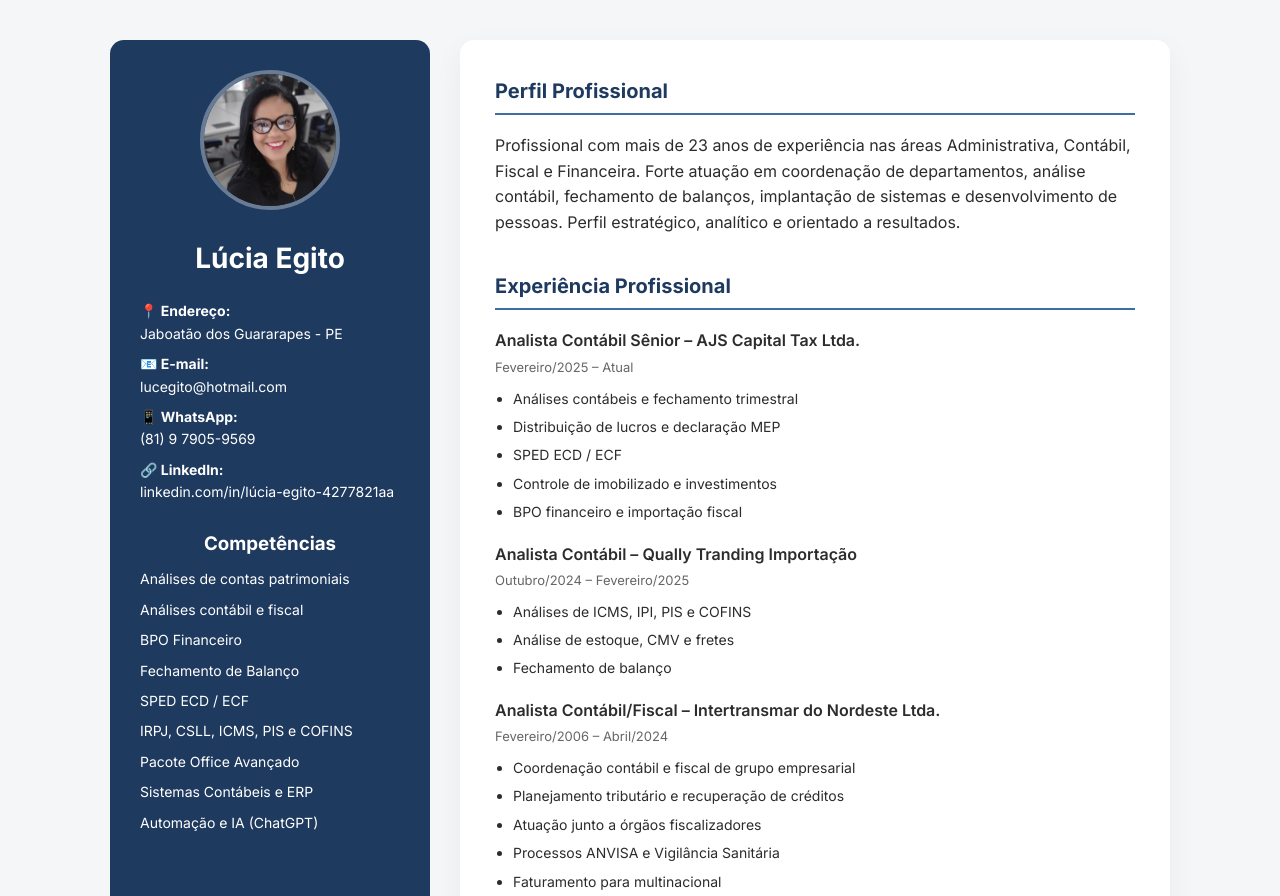
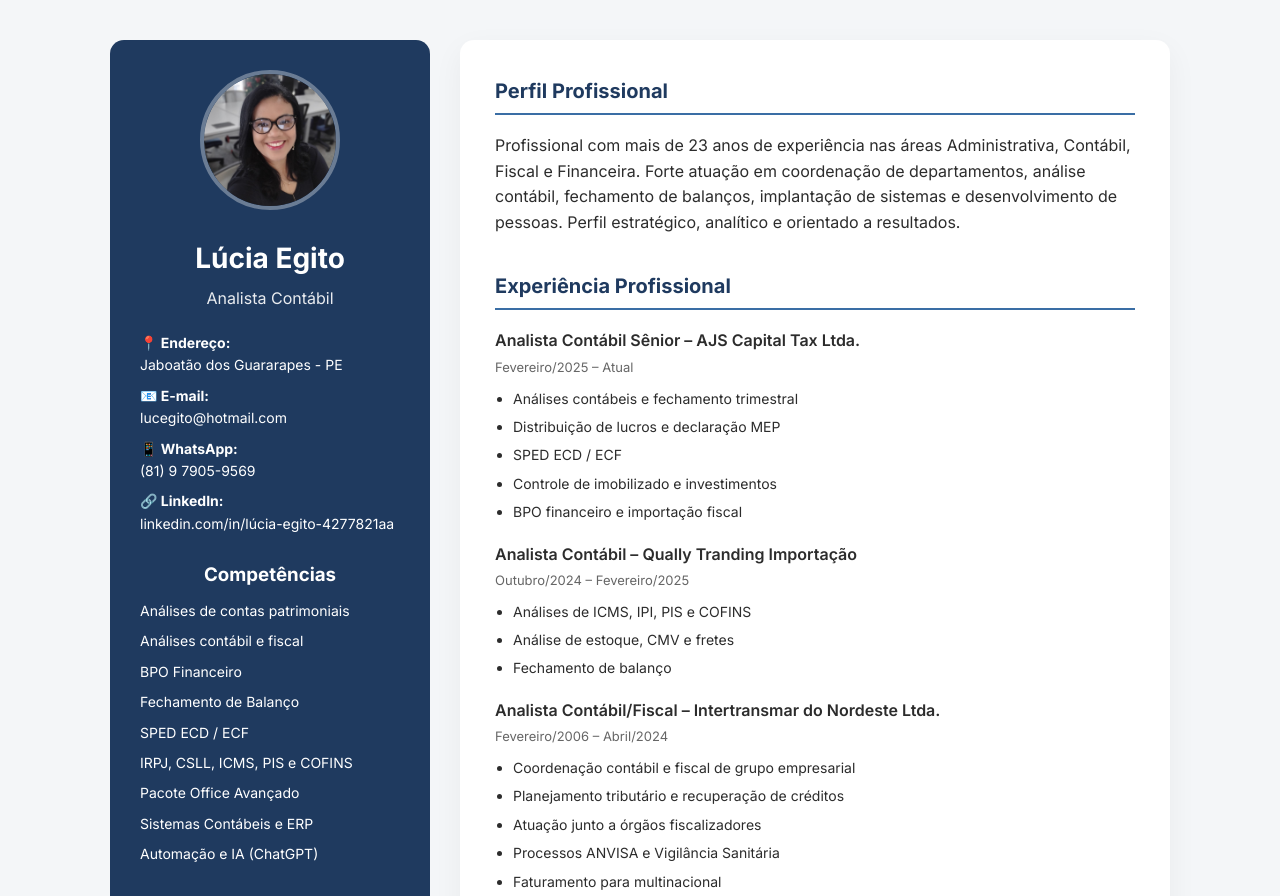
Before and after one commit to Gustavodev856/lucia-egito-educacao-financeira, a plain HTML site: page index.html in a window 1280 px wide. Shown: the top 896 px of the page. Drawn offline with Linux system fonts and the light colour scheme.

Commit message:
Add job title for Lúcia Egito

```diff
--- a/index.html
+++ b/index.html
@@ -131,7 +131,7 @@
       <img src="img/imagem-Lucia.jpeg" alt="Foto de Lúcia Egito" class="profile-photo" />
 
       <h1>Lúcia Egito</h1>
-      <h2></h2>
+      <h2>Analista Contábil</h2>
 
       <p><strong>📍 Endereço:</strong><br>Jaboatão dos Guararapes - PE</p>
       <p><strong>📧 E-mail:</strong><br>lucegito@hotmail.com</p>
```
